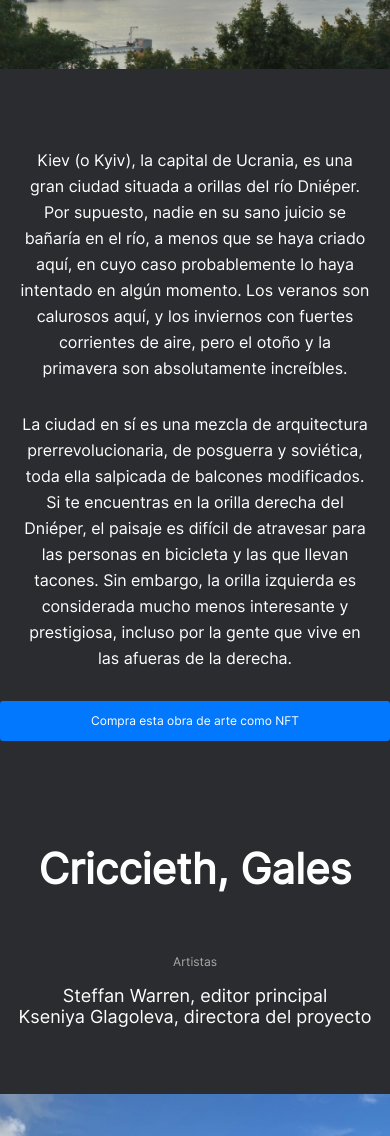
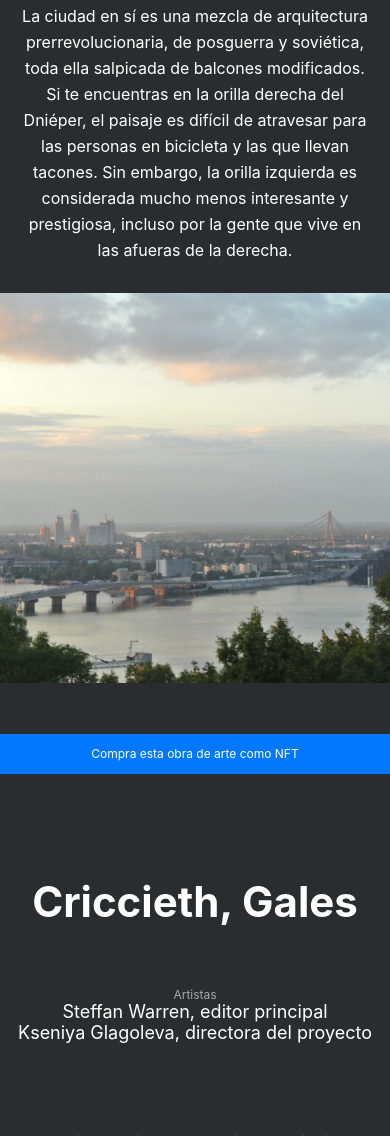
Before and after one commit to steven-villalba/web_project_3_esp, a plain HTML site: page index.html in a window 390 px wide. Shown: the part 3474-4610 px from the top of the page. Drawn offline with Linux system fonts and the light colour scheme.

Commit message:
2 entrga web3

```diff
--- a/blocks/inter-web/inter-web.css
+++ b/blocks/inter-web/inter-web.css
@@ -1,12 +1,12 @@
 @font-face {
     font-family: Inter;
-    src: url("/fuentes/InterDesktop/Inter-ExtraBold.woff2") format("woff2"),
+    src: local("/fuentes/InterDesktop/Inter-ExtraBold.otf") format("otf"),
 
-    url("/fuentes/InterDesktop/Inter-ExtraBold.woff") format("woff");
+    local("/fuentes/InterDesktop/Inter-Bold.otf") format("otf");
 }
 @font-face {
     font-family: Inter;
-    src: url("/fuentes/InterDesktop/Inter-Regular.woff2") format("woff2"),
+    src: local("/fuentes/InterDesktop/Inter-Regular.woff2") format("woff2"),
 
-    url("/fuentes/InterDesktop/Inter-Regular.woff") format("woff");
+    local("/fuentes/InterDesktop/Inter-Regular.woff") format("woff");
 }
--- a/blocks/kiev/__artista-block/kiev__artista-block.css
+++ b/blocks/kiev/__artista-block/kiev__artista-block.css
@@ -1,9 +1,14 @@
 .kiev__artista-block {
+    display: flex;
+    flex-direction: column;
+    justify-content: end;
+    margin-bottom: 48px;
     font-size: 12px;
     color: rgb(170, 170, 170);
 }
 @media screen and (max-width: 700px){
     .kiev__artista-block {
-        order: 2;
+        order: -2;
+        position: relative;
     }
 }
--- a/blocks/kiev/__artista/kiev__artista.css
+++ b/blocks/kiev/__artista/kiev__artista.css
@@ -1,4 +1,5 @@
 .kiev__artista {
     color: rgb(255,255,255);
     font-size: 18px;
+    margin: 0 0 8px 0;
 }
--- /dev/null
+++ b/blocks/kiev/__block-link/kiev__block-link.css
@@ -0,0 +1,6 @@
+.kiev__block-link {
+    background-color: rgb(2, 120, 254);
+    padding: 13px 20px;
+    text-align: center;
+    top: 20px;
+}
--- a/blocks/kiev/__block-text/kiev__block-text.css
+++ b/blocks/kiev/__block-text/kiev__block-text.css
@@ -4,6 +4,6 @@
 }
 @media screen and (max-width: 700px){
     .kiev__block-text {
-        order: 4;
+        order: -1;
     }
 }
--- a/blocks/kiev/__block/kiev__block.css
+++ b/blocks/kiev/__block/kiev__block.css
@@ -1,10 +1,9 @@
 .kiev__block {
     display: grid;
     grid-template-columns: 1fr 1fr;
-    grid-template-rows: 120px 1fr;
-    min-height: 756px;
+    grid-template-rows: auto 1fr;
     width: 100%;
-    gap: 48px 40px;
+    gap: 0 40px;
 }
 @media screen and (max-width: 700px){
     .kiev__block {
--- a/blocks/kiev/__image/kiev__image.css
+++ b/blocks/kiev/__image/kiev__image.css
@@ -1,9 +1,4 @@
 .kiev__image {
     width: 100%;
-    margin: 0;
+    margin: 0 0 48px 0;
 }
-@media screen and (max-width: 700px){
-    .kiev__image {
-        order: 3;
-    }
-}
--- a/blocks/kiev/__link/kiev__link.css
+++ b/blocks/kiev/__link/kiev__link.css
@@ -1,8 +1,6 @@
 .kiev__link {
     font-size: 16px;
     text-decoration: none;
-    background-color: rgb(2, 120, 254);
-    padding: 13px 20px;
     color: rgb(255,255,255);
     border-radius: 3px;
     transition: background-color .2s ease-in;
@@ -13,7 +11,6 @@
         display: block;
         font-size: 12px;
         flex-basis: 1px;
-        text-align: center;
     }
 }
 .kiev__link:hover {
--- a/blocks/kiev/__title/kiev__title.css
+++ b/blocks/kiev/__title/kiev__title.css
@@ -1,12 +1,12 @@
 .kiev__title {
     font-size: 72px;
-    font-weight: 900;
+    font-weight: bolder;
     line-height: 76px;
-    margin: 0;
+    margin: 0 0 48px 0;
 }
 @media screen and (max-width: 700px){
     .kiev__title {
-        order: 1;
+        order: -5;
     }
 }
 @media screen and (max-width: 768px){
--- a/blocks/root/root.css
+++ b/blocks/root/root.css
@@ -1,6 +1,6 @@
 .root {
     background-color: rgb(128, 128, 128);
-    font-family: Inter, "sans serif";
+    font-family: Inter;
     margin: 0;
     padding: 0;
     box-sizing: border-box;
--- a/index.html
+++ b/index.html
@@ -90,9 +90,16 @@
                         </p>
                     </div>
 
+
+                    <div>
                         <img src="img/ucrania-grande1.jpg" alt="kiev" class="kiev__image">
+                        <div class="kiev__block-link">
+                            <a class="kiev__link" href="#" target="_blank" >Compra esta obra de arte como NFT</a>
+                        </div>
+                    </div>
+
                 </div>
-                <a class="kiev__link" href="#" target="_blank" >Compra esta obra de arte como NFT</a>
+
             </article>
 
             <article class="kiev">
@@ -129,9 +136,15 @@
                         </p>
                     </div>
 
-                    <img src="img/gales-grande2.jpg" alt="kiev" class="kiev__image">
+                    <div>
+                        <img src="img/gales-grande2.jpg" alt="kiev" class="kiev__image">
+                        <div class="kiev__block-link">
+                            <a class="kiev__link" href="#" target="_blank" >Compra esta obra de arte como NFT</a>
+                        </div>
+                    </div>
+
                 </div>
-                <a class="kiev__link" href="#" target="_blank" >Compra esta obra de arte como NFT</a>
+
             </article>
 
             <article class="kiev">
@@ -167,9 +180,15 @@
                         </p>
                     </div>
 
-                    <img src="img/berea-us.jpg" alt="kiev" class="kiev__image">
+                    <div>
+                        <img src="img/berea-us.jpg" alt="kiev" class="kiev__image">
+                        <div class="kiev__block-link">
+                            <a class="kiev__link" href="#" target="_blank" >Compra esta obra de arte como NFT</a>
+                        </div>
+                    </div>
+
                 </div>
-                <a class="kiev__link" href="#" target="_blank" >Compra esta obra de arte como NFT</a>
+
             </article>
 
             <article class="kiev">
@@ -214,9 +233,15 @@
                         </p>
                     </div>
 
-                    <img src="img/muramvya-burundi.jpg" alt="kiev" class="kiev__image">
+                    <div>
+                        <img src="img/muramvya-burundi.jpg" alt="kiev" class="kiev__image">
+                        <div class="kiev__block-link">
+                            <a class="kiev__link" href="#" target="_blank" >Compra esta obra de arte como NFT</a>
+                        </div>
+                    </div>
+
                 </div>
-                <a class="kiev__link" href="#" target="_blank" >Compra esta obra de arte como NFT</a>
+
             </article>
 
             <article class="kiev">
@@ -247,9 +272,15 @@
                         </p>
                     </div>
 
-                    <img src="img/pedernales.jpg" alt="kiev" class="kiev__image">
+                    <div>
+                        <img src="img/pedernales.jpg" alt="kiev" class="kiev__image">
+                        <div class="kiev__block-link">
+                            <a class="kiev__link" href="#" target="_blank" >Compra esta obra de arte como NFT</a>
+                        </div>
+                    </div>
+
                 </div>
-                <a class="kiev__link" href="#" target="_blank" >Compra esta obra de arte como NFT</a>
+
             </article>
         </main>
 
--- a/pages/index.css
+++ b/pages/index.css
@@ -26,6 +26,7 @@
 @import url(../blocks/kiev/__artista/kiev__artista.css);
 @import url(../blocks/kiev/__text/kiev__text.css);
 @import url(../blocks/kiev/__block-text/kiev__block-text.css);
+@import url(../blocks/kiev/__block-link/kiev__block-link.css);
 @import url(../blocks/kiev/__link/kiev__link.css);
 @import url(../blocks/visit-image/visit-image.css);
 @import url(../blocks/visit/visit.css);
```
Also changed, not shown: 1 other file.
